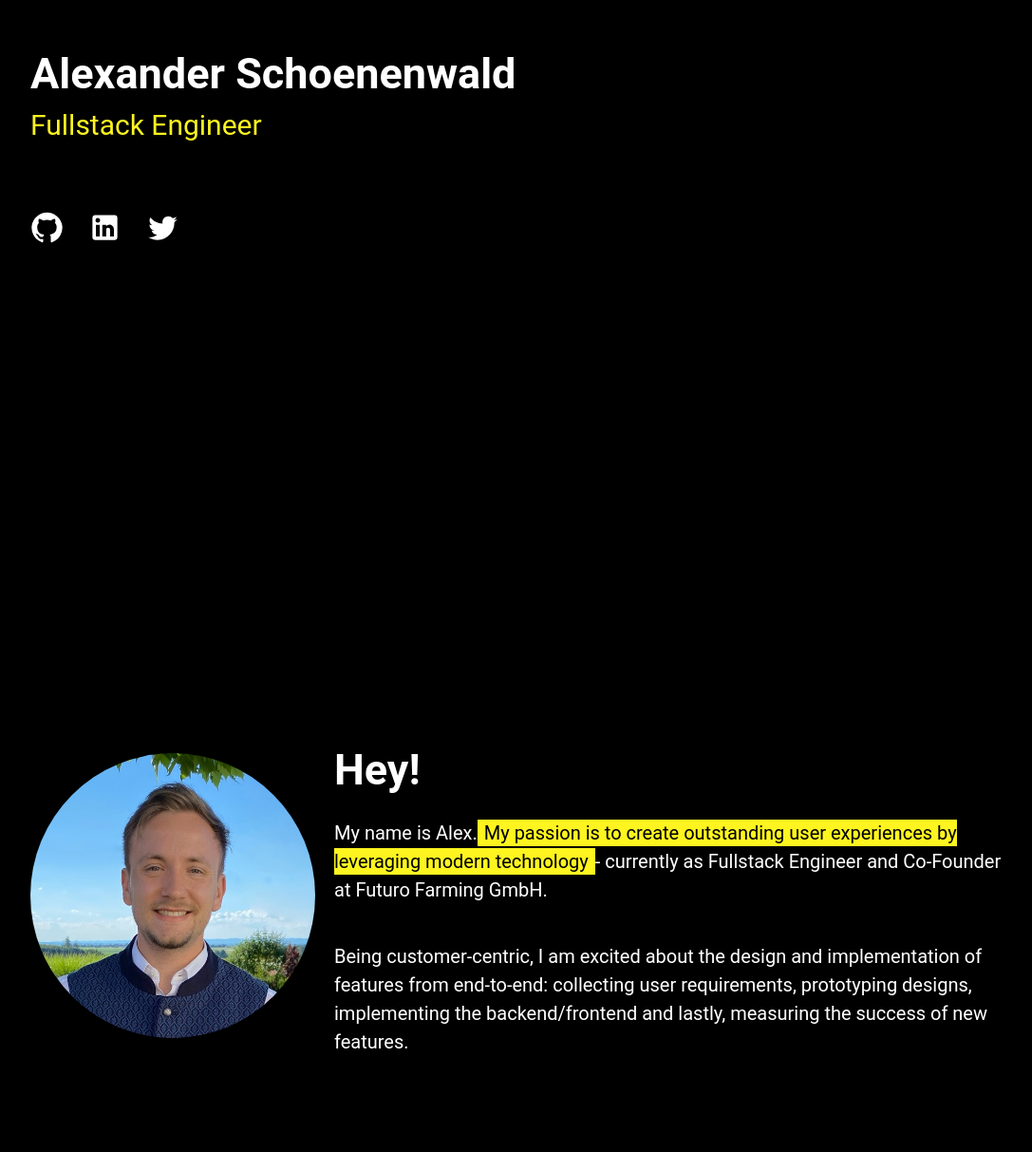
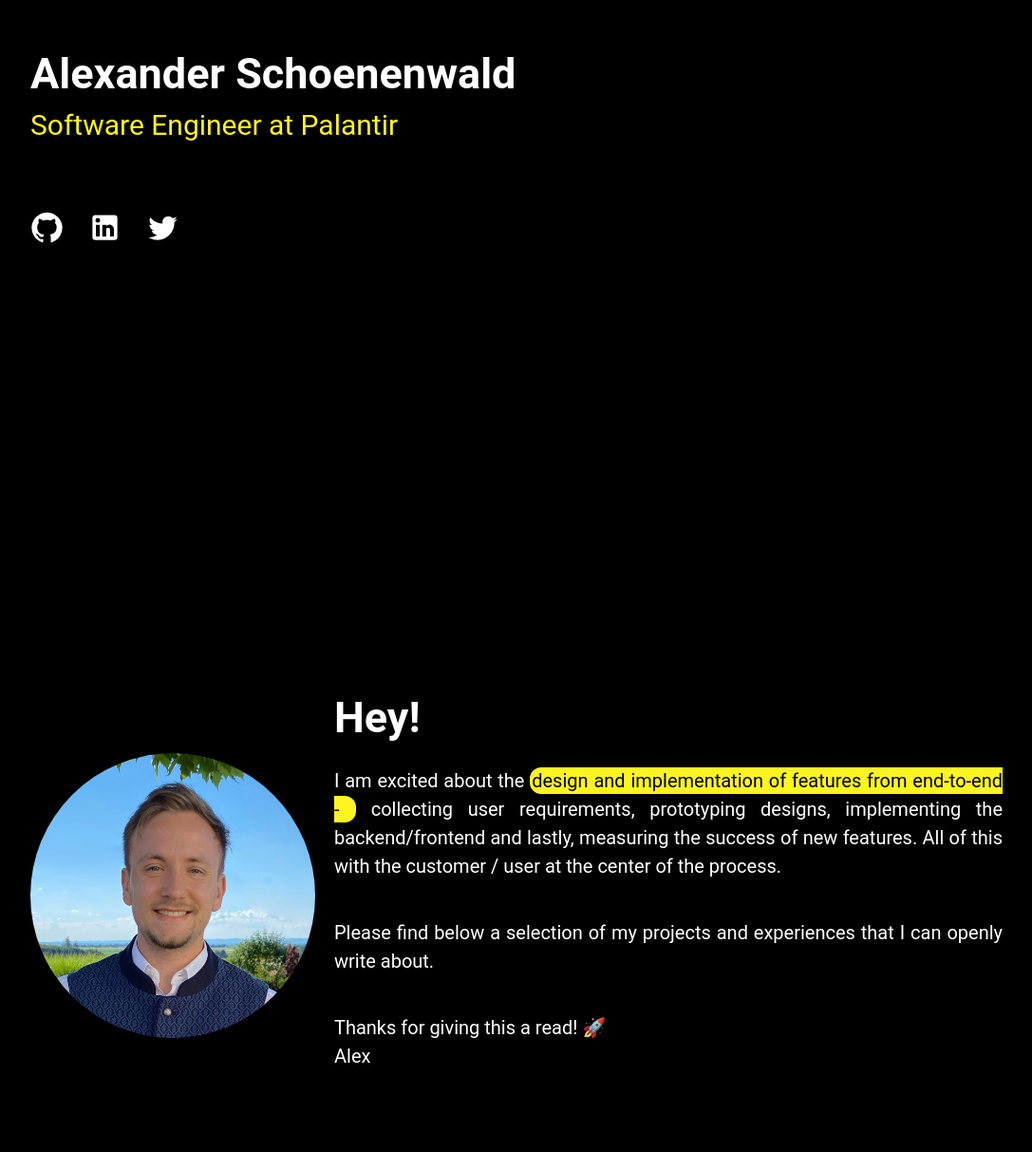
Before and after one commit to ASchwad/aschwad.github.io, a React (Create React App) app: page / in a window 1280 px wide. Shown: the part 257-1470 px from the top of the page at 95% size, without its empty margins (96-1183 px from the left). Built offline with nearby package versions, Linux system fonts and the light colour scheme; the HTML template or start-up script is replaced by a standard one.

Commit message:
Add Palantir info and borderRadius

```diff
--- a/src/components/Introduction/Introduction.tsx
+++ b/src/components/Introduction/Introduction.tsx
@@ -6,16 +6,22 @@
   return (
     <div className="container">
       <Avatar style={{ width: "25vw", height: "25vw", minWidth: 200, minHeight: 200, maxWidth: 300, maxHeight: 300 }} alt="Image of Alexander Schoenenwald" src={require("./avatar.jpeg")} />
-      <div style={{ display: "flex", flexDirection: "column", justifyContent: "flex-start", maxWidth: "800px" }}>
+      <div style={{ display: "flex", flexDirection: "column", justifyContent: "flex-start", maxWidth: "800px", textAlign: 'justify' }}>
         <h1>Hey!</h1>
         <p>
-          My name is Alex.
-          <span style={{ backgroundColor: "#FDF420", color: "black", padding: 2 }}>
-            &nbsp;My passion is to create outstanding user experiences by leveraging modern technology&nbsp;
-          </span>- currently as Fullstack Engineer and Co-Founder at Futuro Farming GmbH.
+          I am excited about the&nbsp;
+          <span style={{ backgroundColor: "#FDF420", color: "black", padding: 2, borderRadius: 12 }}>
+            design and implementation of features from end-to-end -&nbsp;
+          </span> collecting user requirements, prototyping designs, implementing the backend/frontend and lastly, measuring the success of new features. All of this with the customer / user at the center of the process.
         </p>
         <p>
-          Being customer-centric, I am excited about the design and implementation of features from end-to-end: collecting user requirements, prototyping designs, implementing the backend/frontend and lastly, measuring the success of new features.
+          Please find below a selection of my projects and experiences that I can openly write about.
+        </p>
+        <p>
+          Thanks for giving this a read! 🚀<br />
+          Alex
+        </p>
+        <p>
         </p>
       </div>
     </div>
--- a/src/components/Projects/Projects.tsx
+++ b/src/components/Projects/Projects.tsx
@@ -65,7 +65,7 @@
           <h4>{project?.title}</h4>
           <p>{project?.description}</p>
         </div>
-        <img alt={project?.title} src={require("./images/" + project?.preview_image)} style={{ width: "100%", marginBottom: 15 }} />
+        <img alt={project?.title} src={require("./images/" + project?.preview_image)} style={{ width: "100%", marginBottom: 15, borderRadius: 12 }} />
         <ProjectReferences references={project?.references} />
       </div >
     )
--- a/src/components/Welcome.tsx
+++ b/src/components/Welcome.tsx
@@ -8,7 +8,7 @@
   return (
     <div style={{ height: '100vh', padding: '0 10%', display: "flex", flexDirection: "column", justifyContent: "center", scrollSnapAlign: "start" }}>
       <h1>Alexander Schoenenwald</h1>
-      <h4 style={{ color: "#FDF420" }}>Fullstack Engineer</h4>
+      <h4 style={{ color: "#FDF420" }}>Software Engineer at Palantir</h4>
       <div style={{ color: 'white', marginTop: 60 }}>
         <IconButton href='https://github.com/ASchwad' target="_blank" style={{ paddingLeft: 0 }}>
           <GitHubIcon fontSize="large" style={{ marginRight: 10, color: "#fff" }} />
```
